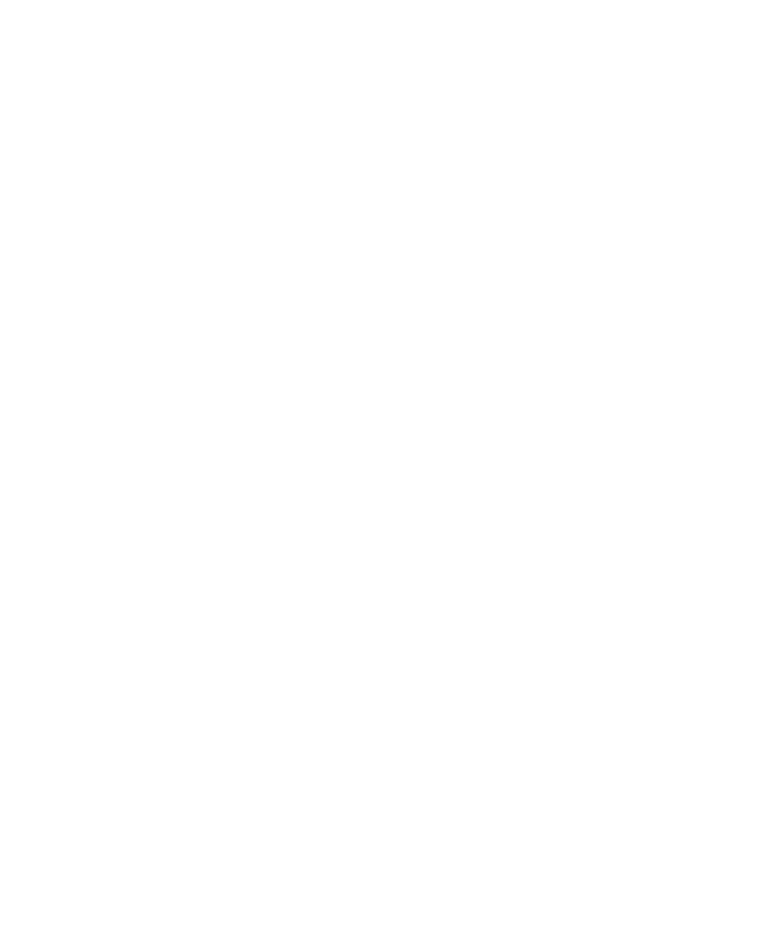
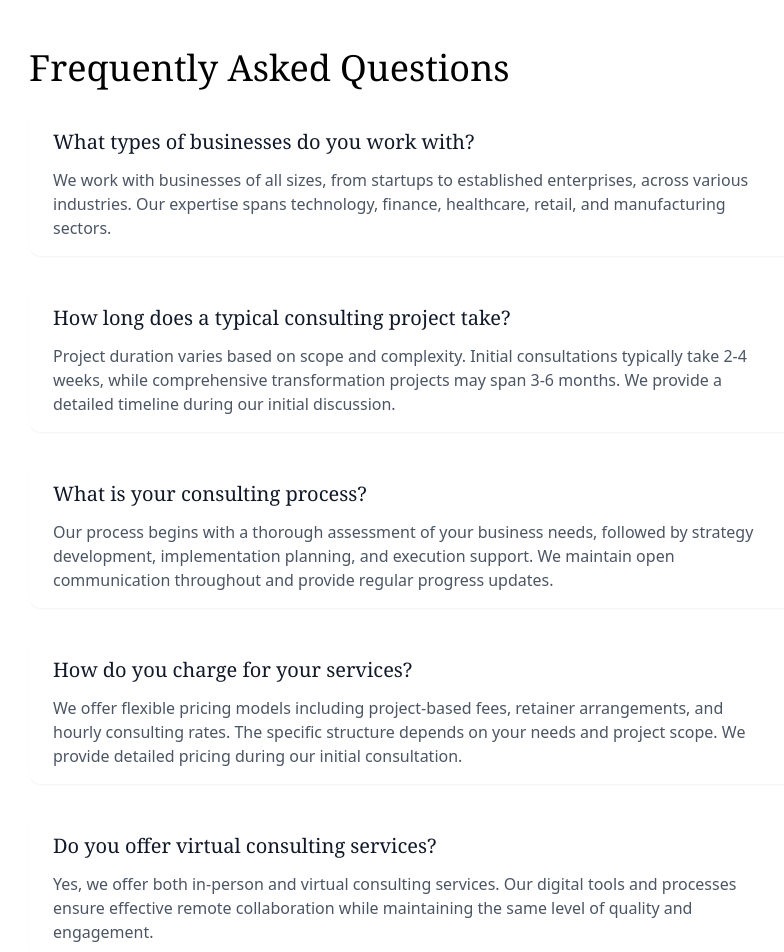
Before and after one commit to MohamedAhmeDdev/amana-consultancy, a React (Create React App) app: page /faqs in a window 1280 px wide. Before the commit this address had no page. Shown: the top 952 px of the page, without its empty margins (227-1011 px from the left). Before the commit the page ends 800 px from the top, so only its background shows below. Built offline with nearby package versions, Linux system fonts and the light colour scheme.

Commit message:
faqs page

```diff
--- a/src/App.js
+++ b/src/App.js
@@ -13,7 +13,7 @@
         <Route path="/" element={<Home />} />
         <Route path="/about" element={<About />} />
         <Route path="/contact" element={<Contact />} />
-        <Route path="/" element={< FAQs />} />
+        <Route path="/faqs" element={< FAQs />} />
         <Route path="/services" element={< Service />} />
         </Routes>
     </BrowserRouter>
--- a/src/Pages/FAQs.js
+++ b/src/Pages/FAQs.js
@@ -2,8 +2,49 @@
 
 function FAQs() {
   return (
-    <div>FAQs</div>
-  )
+    <main className="flex-grow container mx-auto px-4 py-12">
+    <div className="max-w-3xl mx-auto">
+      <h1 className="text-4xl font-serif font-medium mb-6">Frequently Asked Questions</h1>
+      <div className="space-y-8">
+         <div className="bg-white px-6 py-4 rounded-xl shadow-sm">
+          <h3 className="text-xl font-medium text-gray-900 mb-3 font-serif">What types of businesses do you work with?</h3>
+          <p className="text-gray-600">
+            We work with businesses of all sizes, from startups to established enterprises, across various industries. Our expertise spans technology, finance, healthcare, retail, and manufacturing sectors.
+          </p>
+        </div>
+         <div className="bg-white px-6 py-4 rounded-xl shadow-sm">
+          <h3 className="text-xl font-medium text-gray-900 mb-3 font-serif">How long does a typical consulting project take?</h3>
+          <p className="text-gray-600">
+            Project duration varies based on scope and complexity. Initial consultations typically take 2-4 weeks, while comprehensive transformation projects may span 3-6 months. We provide a detailed timeline during our initial discussion.
+          </p>
+        </div>
+         <div className="bg-white px-6 py-4 rounded-xl shadow-sm">
+          <h3 className="text-xl font-medium text-gray-900 mb-3 font-serif">What is your consulting process?</h3>
+          <p className="text-gray-600">
+            Our process begins with a thorough assessment of your business needs, followed by strategy development, implementation planning, and execution support. We maintain open communication throughout and provide regular progress updates.
+          </p>
+        </div>
+         <div className="bg-white px-6 py-4 rounded-xl shadow-sm">
+          <h3 className="text-xl font-medium text-gray-900 mb-3 font-serif">How do you charge for your services?</h3>
+          <p className="text-gray-600">
+            We offer flexible pricing models including project-based fees, retainer arrangements, and hourly consulting rates. The specific structure depends on your needs and project scope. We provide detailed pricing during our initial consultation.
+          </p>
+        </div>
+        <div className="bg-white px-6 py-4 rounded-xl shadow-sm">
+          <h3 className="text-xl font-medium text-gray-900 mb-3 font-serif">Do you offer virtual consulting services?</h3>
+          <p className="text-gray-600">
+            Yes, we offer both in-person and virtual consulting services. Our digital tools and processes ensure effective remote collaboration while maintaining the same level of quality and engagement.
+          </p>
+        </div>
+         <div className="bg-white px-6 py-4 rounded-xl shadow-sm">
+          <h3 className="text-xl font-medium text-gray-900 mb-3 font-serif">How do you measure success?</h3>
+          <p className="text-gray-600">
+            We establish clear, measurable KPIs at the project outset and track progress throughout. Success metrics typically include ROI, efficiency improvements, cost savings, revenue growth, and other relevant business outcomes.
+          </p>
+        </div>
+      </div>
+    </div>
+  </main>  )
 }
 
 export default FAQs
```
